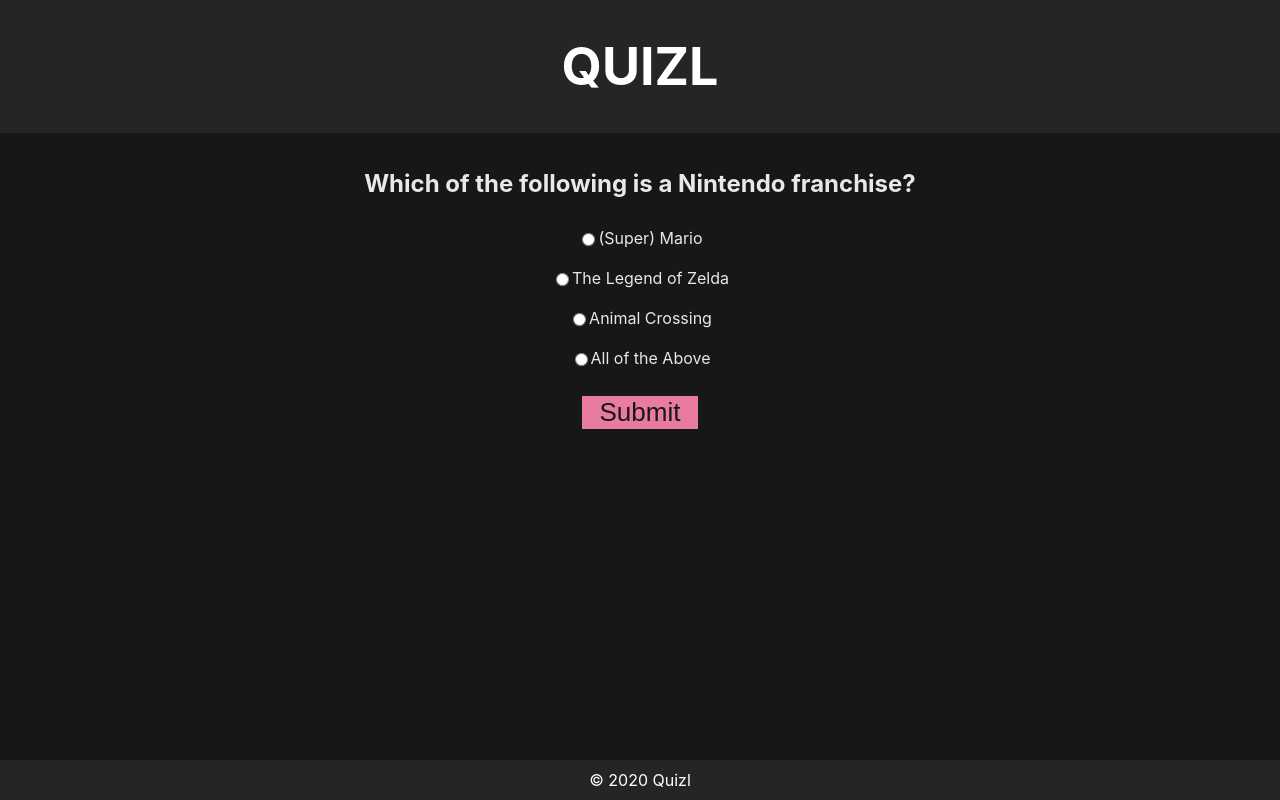
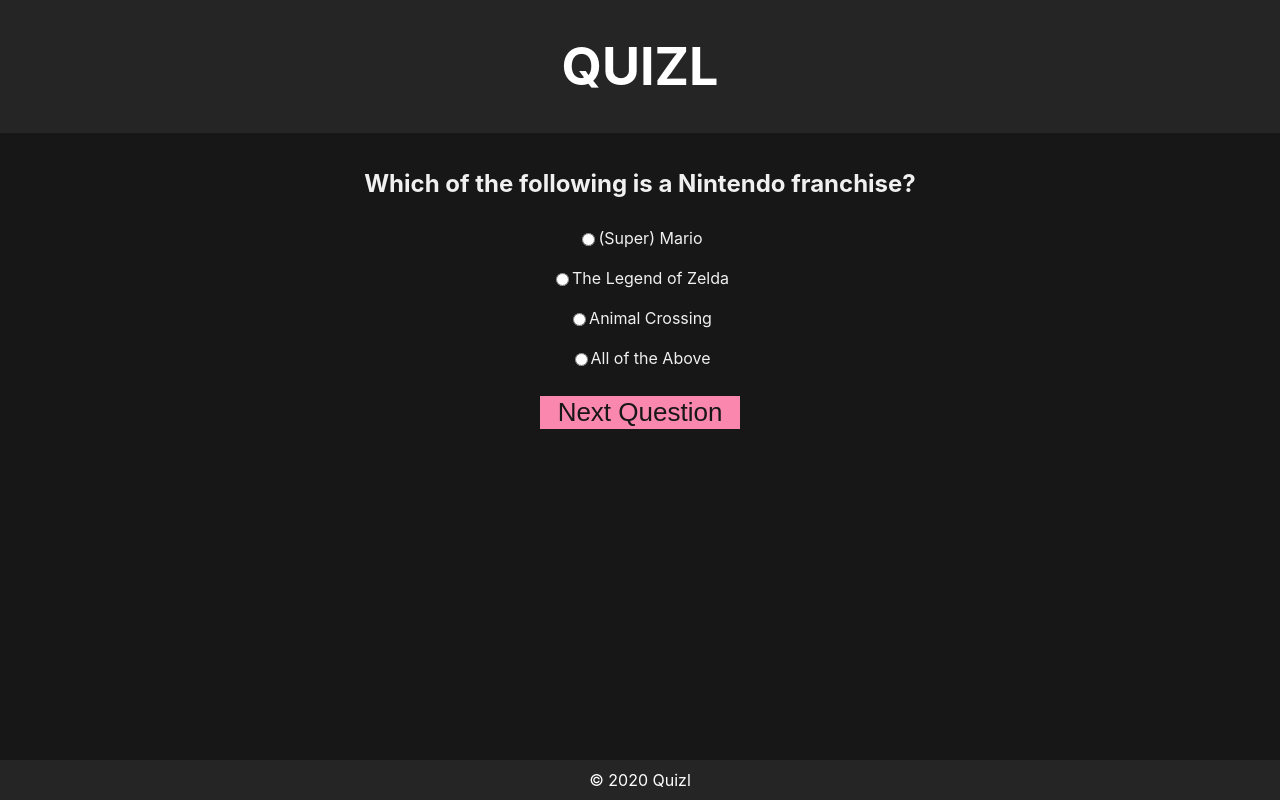
Before and after one commit to lsamano/quizl-client, a React (Create React App) app: page / in a window 1280 px wide. Built offline with nearby package versions, Linux system fonts and the light colour scheme; data requests are answered from the project's data file.

Commit message:
styling edits

```diff
--- a/src/App.css
+++ b/src/App.css
@@ -67,7 +67,7 @@
 input[type=submit] {
   color: #171717;
   /* background-color: #E91E63; */
-  background-color: #e87b9f;
+  background-color: #fa87ad;
   border-style: none;
   padding-left: calc(2px + 2vmin);
   padding-right: calc(2px + 2vmin);
--- a/src/QuestionContainer.jsx
+++ b/src/QuestionContainer.jsx
@@ -11,7 +11,7 @@
       <h2>{question.text}</h2>
       <form>
         { formattedChoices }
-        <input type='submit' />
+        <input type='submit' value="Next Question" />
       </form>
     </div>
   )
--- a/src/index.css
+++ b/src/index.css
@@ -3,7 +3,7 @@
   /* background-color: #FCE4EC; */
   background-color: #171717;
   /* color: #E91E63; */
-  color: #e8e8e8;
+  color: #f0f0f0;
   font-family: -apple-system, BlinkMacSystemFont, 'Segoe UI', 'Roboto', 'Oxygen',
     'Ubuntu', 'Cantarell', 'Fira Sans', 'Droid Sans', 'Helvetica Neue',
     sans-serif;
```
